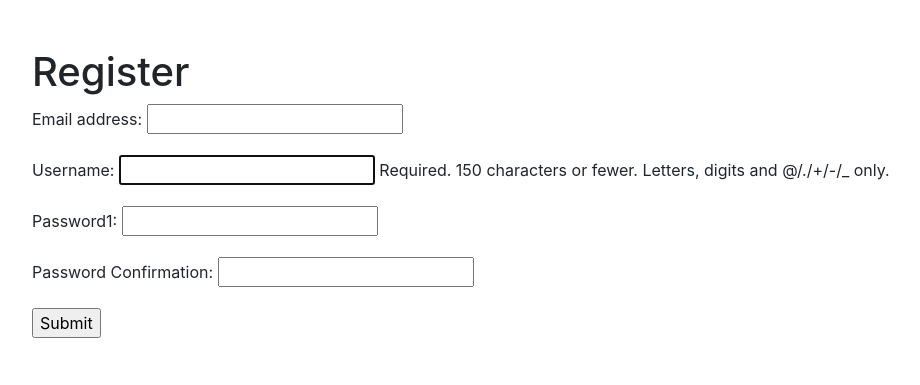
After one commit to tattoochan/porject4, a Django app: page /register/ in a window 1280 px wide. The commit adds this page. Shown: the top 385 px of the page, without its empty margins (16-936 px from the left). Run offline with Django 3.2, Linux system fonts and the light colour scheme; some libraries are stand-ins or nearby versions.

Commit message:
link to render register.html

```diff
--- a/accounts/forms.py
+++ b/accounts/forms.py
@@ -1,6 +1,23 @@
 from django import forms
+from django.contrib.auth.models import User
+from django.contrib.auth.forms import UserCreationForm
+from django.core.exceptions import ValidationError
+from django.contrib.auth import get_user_model
+from .models import MyUser
 
 class LoginForm(forms.Form):
     """Form to login user"""
     username = forms.CharField()
     password = forms.CharField(widget=forms.PasswordInput)
+
+class RegistrationForm(UserCreationForm):
+    """Form used to register a new user"""
+
+    password1 = forms.CharField(widget=forms.PasswordInput)
+    password2 = forms.CharField(
+        label="Password Confirmation",
+        widget=forms.PasswordInput)
+
+    class Meta:
+        model = MyUser
+        fields = ['email', 'username', 'password1', 'password2']
--- a/accounts/templates/index.html
+++ b/accounts/templates/index.html
@@ -17,7 +17,7 @@
 
     <ul>
         <li><a href="{% url 'login' %}">Login</a></li>
-        <li>Register</li>
+        <li><a href="{% url 'register' %}">Register</a></li>
         <li>Profile</li>
         <li><a href="{% url 'logout' %}">Logout</a></li>
     </ul>
--- /dev/null
+++ b/accounts/templates/register.html
@@ -0,0 +1,18 @@
+{% extends 'base.html' %}
+
+  {% block page_title %}Need an extra pair of hands | Part time helpers, odd jobs{% endblock %}
+
+  {% block content %}
+  <section class='p-5'>
+    <h1>Register</h1>
+
+    <form method='POST'>
+        {% csrf_token %}
+        {{ form.as_p }}
+        <input type="submit">
+    </form>
+  </section>
+
+
+
+  {% endblock %}
--- a/accounts/urls.py
+++ b/accounts/urls.py
@@ -1,8 +1,9 @@
 from django.urls import path, include
-from accounts.views import index, logout, login
+from accounts.views import index, logout, login, register
 
 urlpatterns = [
     path('', index, name='index'),
     path('logout/', logout, name='logout'),
     path('login/', login, name='login'),
+    path('register/', register, name='register'),
 ]
--- a/accounts/views.py
+++ b/accounts/views.py
@@ -1,10 +1,13 @@
 from django.shortcuts import render, redirect, reverse, HttpResponse
 from django.contrib import auth, messages
-from accounts.forms import LoginForm
+from accounts.forms import LoginForm, RegistrationForm
+from django.contrib.auth.decorators import login_required
+
 # Create your views here.
 def index(request):
     return render(request, 'index.html')
 
+@login_required
 def logout(request):
     auth.logout(request)
     messages.success(request, "You have successfully been logged out")
@@ -33,3 +36,9 @@ def login(request):
         return render(request, 'login.html', {
             'form':login_form
         })
+
+def register(request):
+    register_form = RegistrationForm()
+    return render(request, 'register.html',{
+            'form' : register_form
+    })
--- a/freehands/settings.py
+++ b/freehands/settings.py
@@ -121,11 +121,12 @@ USE_TZ = True
 STATIC_URL = '/static/'
 
 AUTH_USER_MODEL = 'accounts.MyUser'
-
-
 AUTHENTICATION_BACKENDS = (
     # Needed to login by custom User model, regardless of `allauth`
     "django.contrib.auth.backends.ModelBackend",
 )
 
+LOGIN_URL = 'login'
+
+
 MESSAGE_STORAGE = "django.contrib.messages.storage.session.SessionStorage"
```
Also changed, not shown: db.sqlite3.
